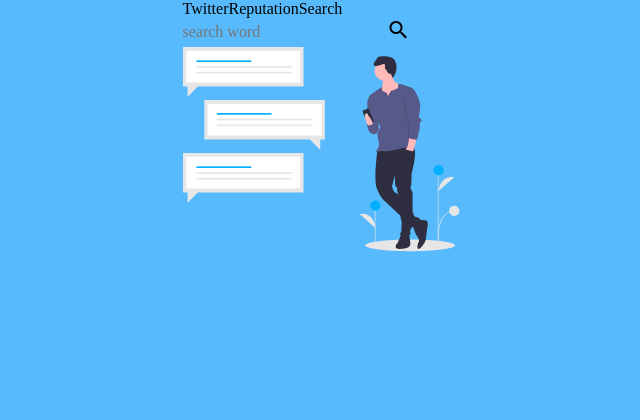
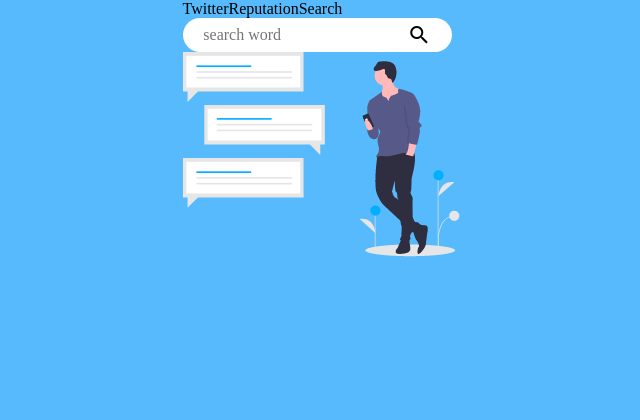
Before and after one commit to y-yana/Twitter-Reputation-Search, a Flask app: page / in a window 1280 px wide. Shown: the top 420 px of the page, without its empty margins (319-959 px from the left). Run offline with Flask 2, Linux system fonts and the light colour scheme; some libraries are stand-ins or nearby versions.

Commit message:
検索窓完成

```diff
--- a/static/style/component.scss
+++ b/static/style/component.scss
@@ -7,6 +7,17 @@ html {
   margin: 0 auto;
 }
 
+form{
+  width: fit-content;
+  background-color: #ffffff;
+  border-radius: 25px;
+  padding: 0.3rem 1.3rem;
+
+  button{
+    height: 24px;
+  }
+}
+
 #footer {
   width: 100%;
   height: 4rem;
```
Also changed, not shown: static/style/style.min.css.
